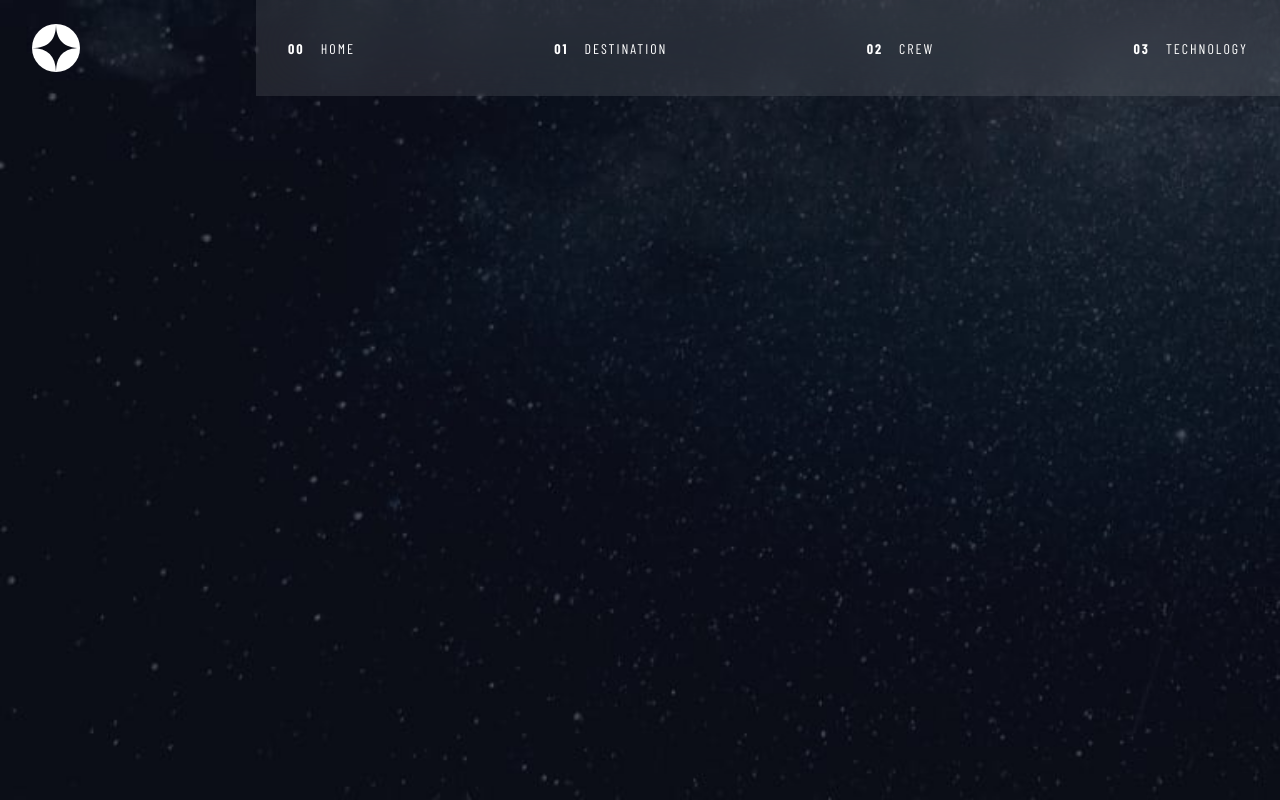
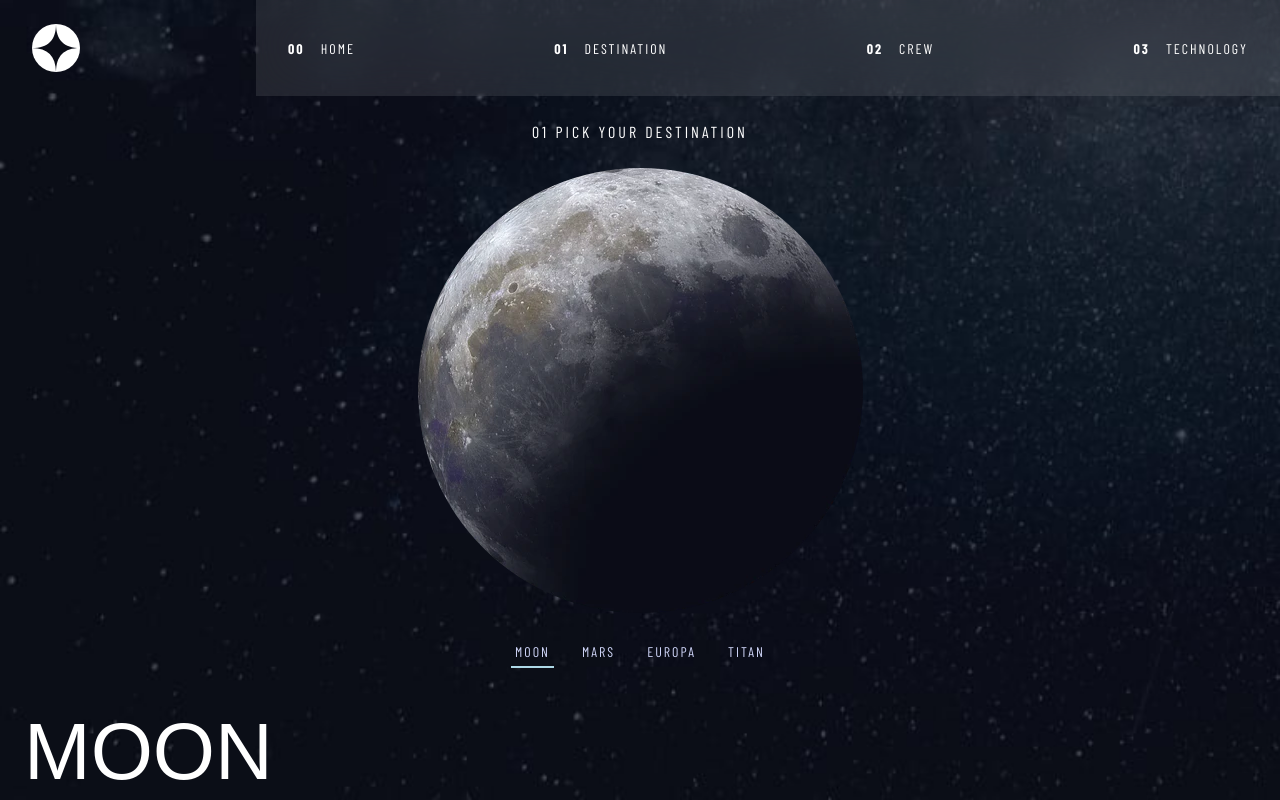
Before and after one commit to LukCen/LBJSpaceTravel, a Vue app: page /destination in a window 1280 px wide. Built offline with nearby package versions, Linux system fonts and the light colour scheme; a web font is replaced by a local one.

Commit message:
destination view - basics added, TODO: position and style

```diff
--- a/index.html
+++ b/index.html
@@ -33,7 +33,7 @@
     href="https://fonts.googleapis.com/css2?family=Barlow+Condensed:ital,wght@0,100;0,200;0,300;0,400;0,500;0,600;0,700;0,800;0,900;1,100;1,200;1,300;1,400;1,500;1,600;1,700;1,800;1,900&family=Barlow:ital,wght@0,100;0,200;0,300;0,400;0,500;0,600;0,700;0,800;0,900;1,100;1,200;1,300;1,400;1,500;1,600;1,700;1,800;1,900&family=Bellefair&display=swap"
     rel="stylesheet">
 
-  <title>Spacer</title>
+  <title>Spacer - To the stars!</title>
 </head>
 
 <body>
--- a/src/components/Destination.vue
+++ b/src/components/Destination.vue
@@ -1,4 +1,79 @@
+<script setup>
+import { ref } from 'vue';
+import moon from "../assets/destination/image-moon.webp"
+import mars from "../assets/destination/image-mars.webp"
+import europa from "../assets/destination/image-europa.webp"
+import titan from "../assets/destination/image-titan.webp"
+const data = [
+  {
+    id: 0,
+    planet: "Moon",
+    desc: "See our planet as you’ve never seen it before. A perfect relaxing trip away to help regain perspective and come back refreshed. While you’re there, take in some history by visiting the Luna 2 and Apollo 11 landing sites.",
+    distance: "384.400 KM",
+    travel_time: "3 days",
+    img: moon
+  },
+  {
+    id: 1,
+    planet: "Mars",
+    desc: "Don’t forget to pack your hiking boots. You’ll need them to tackle Olympus Mons, the tallest planetary mountain in our solar system. It’s two and a half times the size of Everest!",
+    distance: "225 Mil. KM",
+    travel_time: "9 months",
+    img: mars
+  },
+  {
+    id: 2,
+    planet: "Europa",
+    desc: "The smallest of the four Galilean moons orbiting Jupiter, Europa is a winter lover’s dream. With an icy surface, it’s perfect for a bit of ice skating, curling, hockey, or simple relaxation in your snug wintery cabin.",
+    distance: "628 Mil. KM",
+    travel_time: "3 years",
+    img: europa
+  },
+  {
+    id: 3,
+    planet: "Titan",
+    desc: "The only moon known to have a dense atmosphere other than Earth, Titan is a home away from home (just a few hundred degrees colder!). As a bonus, you get striking views of the Rings of Saturn.",
+    distance: "1.6 Bil. KM",
+    travel_time: "7 years",
+    img: titan
+  }
+]
+const activeId = ref(0)
+
+</script>
 <template>
-  <main class="destination flex flex-col h-[calc(100%-96px)]"></main>
+  <main class="destination relative flex flex-col h-[calc(100%-96px)] w-full gap-300 p-300">
+    <h1 class="text-preset-6 uppercase text-white text-center desktop:text-left">01 Pick your destination</h1>
+    <section class="content flex flex-col desktop:flex-row items-center gap-300 text-white">
+      <img :src="data[activeId].img" alt="" class="transition-opacity">
+      <ul class="flex gap-300">
+        <li v-for="item in data"><button :id="item.id" @click="activeId = item.id"
+            :class="{ isActive: activeId === item.id }"
+            class="w-full text-light uppercase text-preset-8 cursor-pointer border-b-2 border-transparent p-1">{{
+              item.planet
+            }}</button>
+        </li>
+      </ul>
+      <div class="text w-full desktop:w-1/2">
+        <h2 class="text-preset-2 uppercase">{{ data[activeId].planet }}</h2>
+        <p class="text-preset-9">{{ data[activeId].desc }}</p>
+        <hr>
+        <div class="flex gap-600">
+          <div class="flex flex-col gap-300">
+            <span class="text-preset-7 uppercase">Avg. Distance</span>
+            <span class="text-preset-6 uppercase">{{ data[activeId].distance }}</span>
+          </div>
+          <div class="flex flex-col gap-300">
+            <span class="text-preset-7 uppercase">Est. Travel Time</span>
+            <span class="text-preset-6 uppercase">{{ data[activeId].travel_time }}</span>
+          </div>
+        </div>
+      </div>
+    </section>
+  </main>
 </template>
-<style scoped></style>
+<style scoped>
+.isActive {
+  border-bottom: 2px solid lightblue;
+}
+</style>
--- /dev/null
+++ b/src/types.d.ts
@@ -0,0 +1,5 @@
+declare module "*.vue" {
+  import { DefineComponent } from "vue";
+  const component: DefineComponent<{}, {}, any>;
+  export default component;
+}
```
